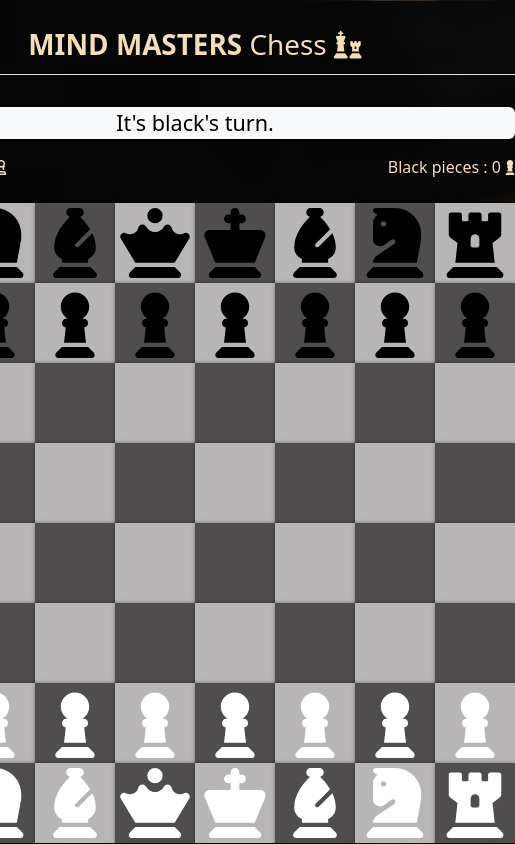
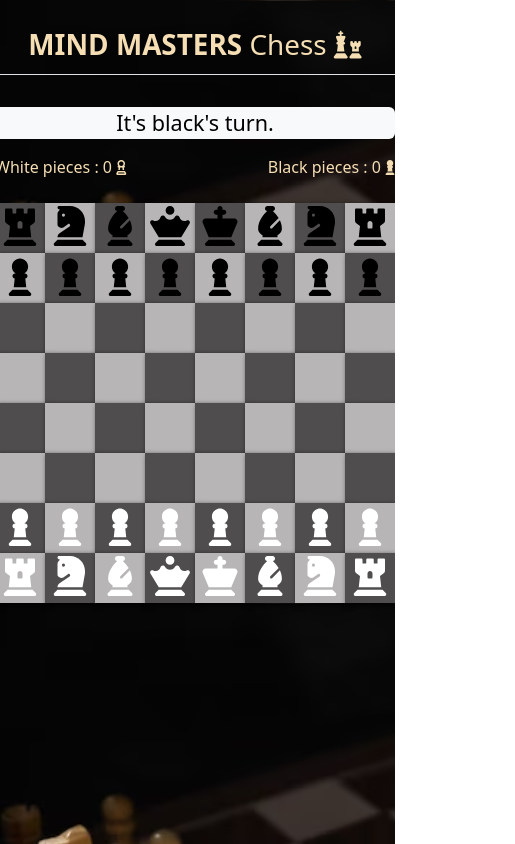
Before and after one commit to Hasara-Thilakarathna/mind-masters-chess-game, a plain HTML site: page index.html in a window 390 px wide. Both pictures are taken after a click on the button "Start Game!". Shown: the whole page, 515 px wide, since content can reach past the window. Drawn offline with nearby package versions, Linux system fonts and the light colour scheme.

Commit message:
Make UI responsive

```diff
--- a/css/main.css
+++ b/css/main.css
@@ -8,10 +8,11 @@
 .box {
     height: 80px;
     width: 80px;
-    box-shadow: 2px 2px 5px rgba(0,0,0,0.9) ;
+    box-shadow: 2px 2px 5px rgba(0, 0, 0, 0.9);
     position: relative;
 
 }
+
 .box svg {
     position: relative;
     margin: 5px;
@@ -28,12 +29,14 @@ path {
     z-index: 9;
 }
 
-.light{
+.light {
     background-color: #b7b5b5;
 }
+
 .dark {
     background-color: #4f4d4d;
 }
+
 .text-center {
     text-align: center;
 }
@@ -67,3 +70,31 @@ body {
 #info {
     background-color: wheat;
 }
+
+@media all and (max-width: 650px) {
+
+    #chessboard {
+        width: 400px;
+        height: 400px;
+        display: flex;
+        flex-wrap: wrap;
+    }
+
+    .box {
+        width: 50px;
+        height: 50px;
+    }
+
+    .box svg {
+        position: relative;
+        height: 40px;
+        width: 40px;
+        margin: 3px;
+        z-index: -9;
+
+    }
+
+    #total-pieces {
+        gap: 100px;
+    }
+}
```
Also changed, not shown: README.md, img/chessboard-view.png (added), img/start-game.png (added).
